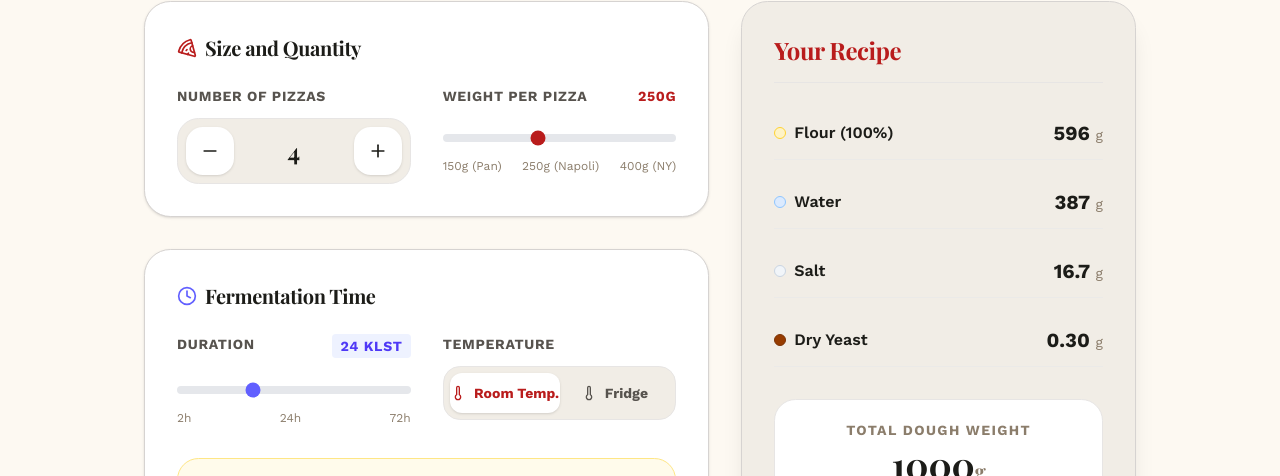
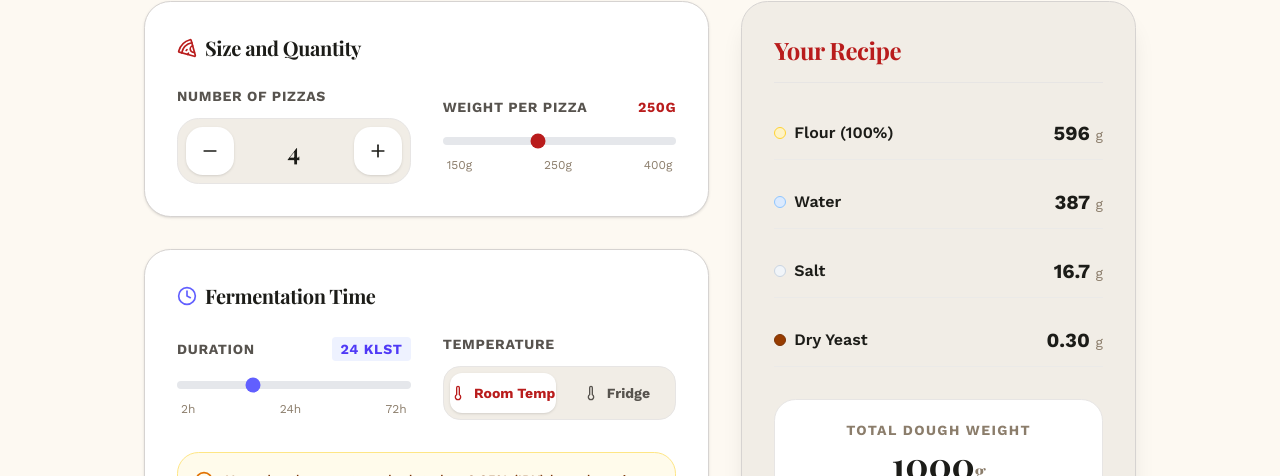
Before and after one commit to thorarinnhjalm/pizzadeig, a Next.js app: page /en/deigreiknivel in a window 1280 px wide. Shown: the part 417-893 px from the top of the page. Built offline with nearby package versions, Linux system fonts and the light colour scheme; no server answers.

Commit message:
style: Prevent text squishing in Dough Calculator inputs and fix lint errors

```diff
--- a/src/app/[locale]/deigreiknivel/page.tsx
+++ b/src/app/[locale]/deigreiknivel/page.tsx
@@ -113,8 +113,8 @@ export default function DeigreiknivelPage() {
                 </div>
 
                 {/* Weight */}
-                <div>
-                  <label className="text-sm font-bold text-(--color-text-secondary) uppercase tracking-wider mb-3 block flex justify-between">
+                <div className="flex flex-col justify-center">
+                  <label className="text-sm font-bold text-(--color-text-secondary) uppercase tracking-wider mb-3 flex items-center justify-between">
                     <span>{isIs ? 'Þyngd pr. botn' : 'Weight per pizza'}</span>
                     <span className="text-(--color-brand)">{weight}g</span>
                   </label>
@@ -123,12 +123,12 @@ export default function DeigreiknivelPage() {
                     min="150" max="400" step="10"
                     value={weight}
                     onChange={e => setWeight(Number(e.target.value))}
-                    className="w-full accent-(--color-brand) h-2 bg-gray-200 rounded-lg appearance-none cursor-pointer mt-4"
+                    className="w-full accent-(--color-brand) h-2 bg-gray-200 rounded-lg appearance-none cursor-pointer mt-2"
                   />
-                  <div className="flex justify-between text-xs text-muted-foreground mt-2">
-                    <span>150g (Pan)</span>
-                    <span>250g (Napoli)</span>
-                    <span>400g (NY)</span>
+                  <div className="flex justify-between text-xs text-muted-foreground mt-3 px-1">
+                    <span>150g</span>
+                    <span>250g</span>
+                    <span>400g</span>
                   </div>
                 </div>
               </div>
@@ -144,8 +144,8 @@ export default function DeigreiknivelPage() {
 
               <div className="grid grid-cols-1 md:grid-cols-2 gap-8 mb-8">
                 {/* Time */}
-                <div>
-                  <label className="text-sm font-bold text-(--color-text-secondary) uppercase tracking-wider mb-3 block flex justify-between">
+                <div className="flex flex-col justify-center">
+                  <label className="text-sm font-bold text-(--color-text-secondary) uppercase tracking-wider mb-3 flex items-center justify-between">
                     <span>{isIs ? 'Tímalengd' : 'Duration'}</span>
                     <span className="text-indigo-600 font-bold bg-indigo-50 px-2 py-0.5 rounded">{fermentHours} klst</span>
                   </label>
@@ -154,9 +154,9 @@ export default function DeigreiknivelPage() {
                     min="2" max="72" step="1"
                     value={fermentHours}
                     onChange={e => setFermentHours(Number(e.target.value))}
-                    className="w-full accent-indigo-500 h-2 bg-gray-200 rounded-lg appearance-none cursor-pointer mt-4"
+                    className="w-full accent-indigo-500 h-2 bg-gray-200 rounded-lg appearance-none cursor-pointer mt-2"
                   />
-                  <div className="flex justify-between text-xs text-muted-foreground mt-2">
+                  <div className="flex justify-between text-xs text-muted-foreground mt-3 px-1">
                     <span>2h</span>
                     <span>24h</span>
                     <span>72h</span>
@@ -168,17 +168,17 @@ export default function DeigreiknivelPage() {
                   <label className="text-sm font-bold text-(--color-text-secondary) uppercase tracking-wider mb-3 block">
                     {isIs ? 'Hitastig (Umhverfi)' : 'Temperature'}
                   </label>
-                  <div className="flex bg-(--color-bg-secondary) p-1.5 rounded-xl border border-(--color-border-light)">
+                  <div className="flex flex-col sm:flex-row bg-(--color-bg-secondary) p-1.5 rounded-xl border border-(--color-border-light) gap-1 sm:gap-2">
                     <button
                       onClick={() => setIsFridge(false)}
-                      className={`flex-1 flex justify-center items-center gap-2 py-2.5 rounded-lg text-sm font-bold transition-colors ${!isFridge ? 'bg-white shadow-sm text-(--color-brand)' : 'text-(--color-text-secondary) hover:bg-white/50'}`}
+                      className={`flex-1 flex justify-center items-center gap-2 py-3 sm:py-2.5 rounded-lg text-[13px] sm:text-sm font-bold transition-colors ${!isFridge ? 'bg-white shadow-sm text-(--color-brand)' : 'text-(--color-text-secondary) hover:bg-white/50'}`}
                     >
                       <Thermometer className="w-4 h-4" />
-                      {isIs ? 'Herbergishiti (21°)' : 'Room Temp.'}
+                      {isIs ? 'Herbergi (21°)' : 'Room Temp'}
                     </button>
                     <button
                       onClick={() => setIsFridge(true)}
-                      className={`flex-1 flex justify-center items-center gap-2 py-2.5 rounded-lg text-sm font-bold transition-colors ${isFridge ? 'bg-white shadow-sm text-blue-500' : 'text-(--color-text-secondary) hover:bg-white/50'}`}
+                      className={`flex-1 flex justify-center items-center gap-2 py-3 sm:py-2.5 rounded-lg text-[13px] sm:text-sm font-bold transition-colors ${isFridge ? 'bg-white shadow-sm text-blue-500' : 'text-(--color-text-secondary) hover:bg-white/50'}`}
                     >
                       <Thermometer className="w-4 h-4" />
                       {isIs ? 'Ísskápur (4°)' : 'Fridge'}
```
